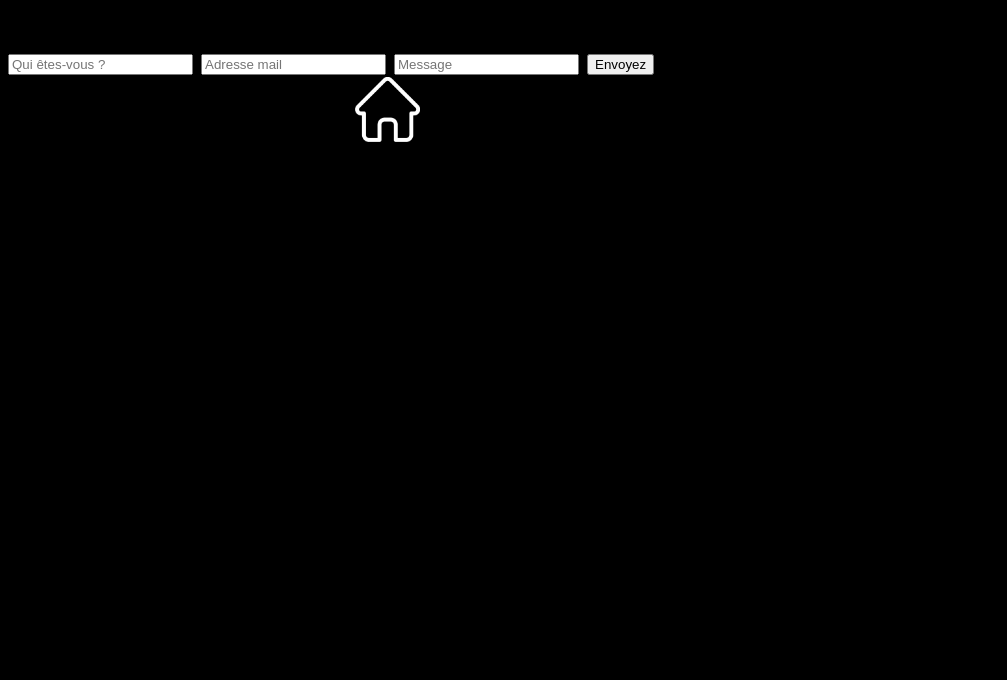
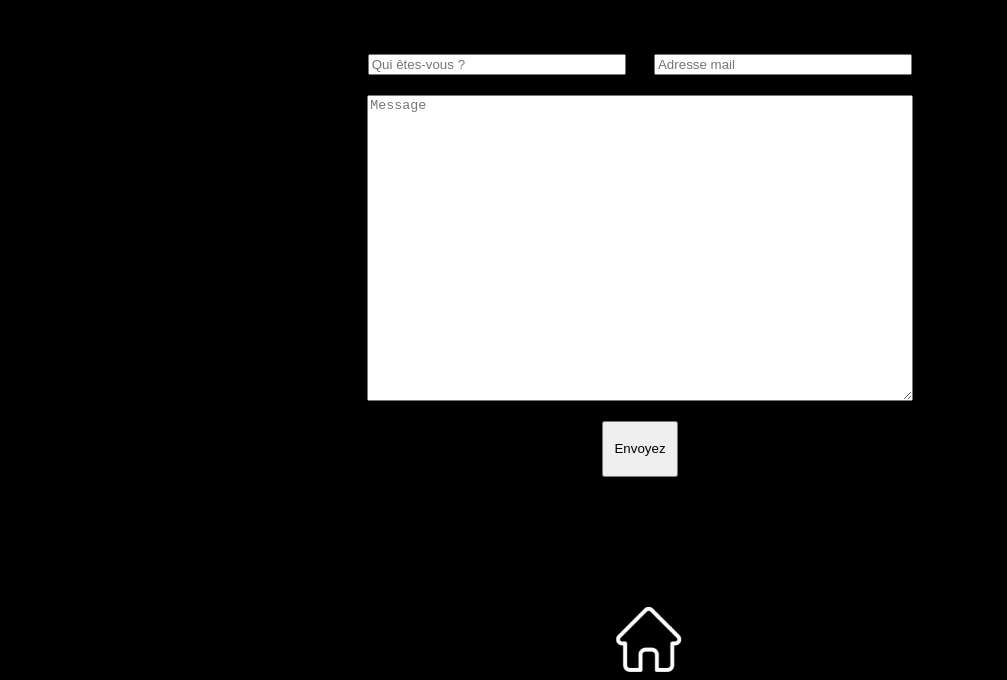
Before and after one commit to Minolie06/vgp-css, a plain HTML site: page formulaire_contact.html in a window 1280 px wide. Shown: the part 120-800 px from the top of the page, without its empty margins (0-1007 px from the left). Drawn offline with Linux system fonts and the light colour scheme.

Commit message:
formulaire_contact mis en page

```diff
--- a/formulaire_contact.html
+++ b/formulaire_contact.html
@@ -7,14 +7,14 @@
 	</head>
 	<body>
 		<h1> Formulaire de Contact </h1>
-		<form class="contact">
-			<input type="text" placeholder="Qui êtes-vous ?" />
-			<input type="text" placeholder="Adresse mail" />
-			<input type="textarea" placeholder="Message" />
-			<input type="submit" value="Envoyez"/>
+		<form class="contact centre">
+			<input type="text" placeholder="Qui êtes-vous ?" name="identite"/>
+			<input type="text" placeholder="Adresse mail" name="email"/>
+			<textarea placeholder="Message" cols="5" name="message"></textarea>
+			<input type="submit" value="Envoyez" />
 		</form>
-		<div class="bouton-nav">
-			<div class="centre boite">
+		<div class="bas_de_page">
+			<div class="centre">
 				<a href="index.html"><img src="images/accueil.png" alt="accueil" title="Retour à l'accueil" width="65px"/></a>
 			</div>
 		</div>
--- a/styles.css
+++ b/styles.css
@@ -69,3 +69,37 @@ ul {
 	color: black;
 	margin: 0 10%;
 }
+
+/* FORMULAIRES */
+
+.bas_de_page {
+	position: fixed;
+	bottom: 0px;
+	width: 100%;
+}
+
+.contact {
+	width: 60%;
+	height: 70vh;
+	margin: 0 auto;
+}
+
+.contact input[type="text"] {
+	width: 33%;
+	margin: 0 10px 20px 10px;
+}
+
+.contact textarea {
+	display: block;
+	width: calc(66% + 39px);
+	margin: 0 auto;
+	height: 300px;
+	max-height: 70%;
+	resize: vertical;
+}
+
+.contact input[type="submit"] {
+	width: 10%;
+	height: 10%;
+	margin: 20px auto;
+}
```
